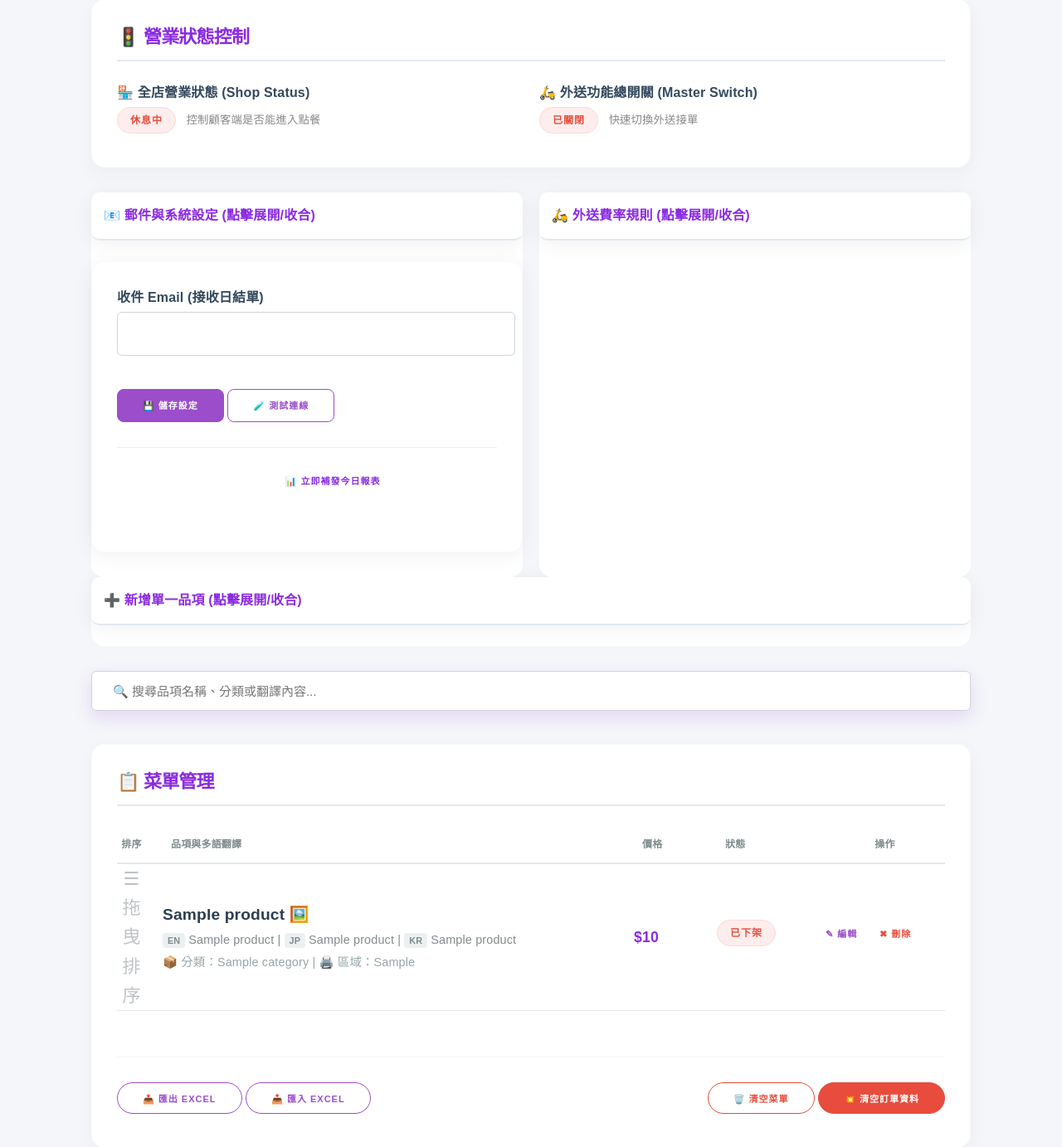
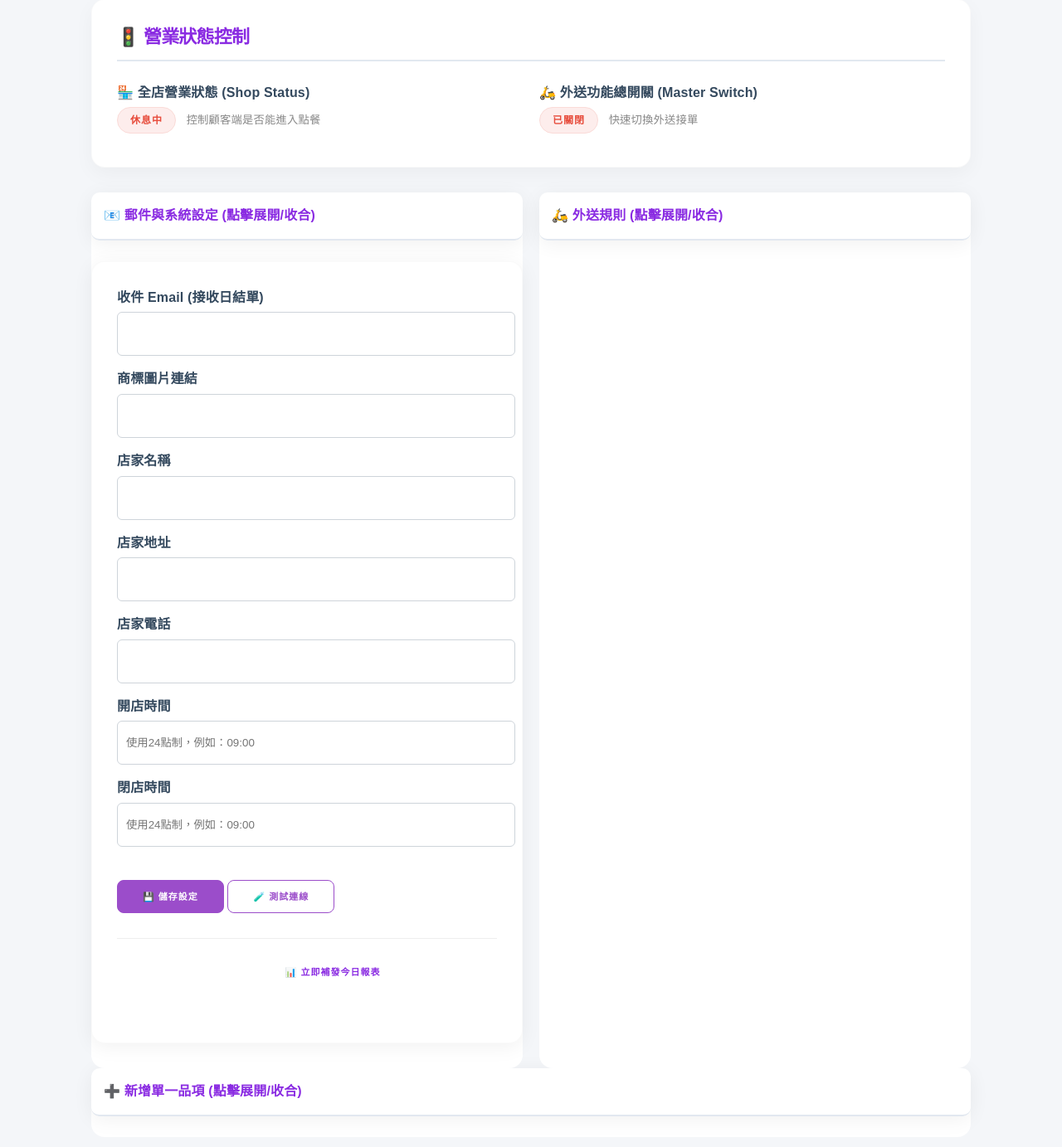
Before and after one commit to try91396-beep/TEST_DADING, a Flask app: page /admin/ in a window 1280 px wide, after a click on "📧 郵件與系統設定 (點擊展開/收合)". Shown: the part 99-1482 px from the top of the page at 83% size. Before the commit the page ends 1442 px from the top, so only its background shows below. Run offline with Flask 3, Linux system fonts and the light colour scheme; the visitor is signed in with stand-in values (Sample User, id 1); a database or web service that is not in the repository returns one stand-in record (values such as "Sample title"); some libraries are stand-ins or nearby versions.

Commit message:
Add files via upload

```diff
--- a/database.py
+++ b/database.py
@@ -91,12 +91,13 @@ def init_db():
             ('delivery_fee_per_km', '10'),              # 超過基礎距離後的每公里加價
 
             # --- 🆕 這裡是你新要求新增的店家相關資訊欄位 ---
-            ('shop_name', '我的美味餐廳'),               # 店家名稱
-            ('shop_address', '台北市信義區OO路XX號'),     # 店家地址
-            ('shop_phone', '02-12345678'),             # 店家電話
-            ('shop_open_time', '10:30'),               # 開店時間 (建議使用 24 點制字串，方便前端解析)
-            ('shop_close_time', '20:30'),              # 閉店時間
-            ('shop_logo_url', 'https://example.com/logo.png') # 商標網址 (Logo URL)
+            ('shop_name', '我的美味餐廳'),                       # 店家名稱
+            ('shop_address', '台北市信義區OO路XX號'),            # 店家地址
+            ('shop_phone', '02-12345678'),                      # 店家電話
+            ('shop_open_time', '10:30'),                        # 開店時間 (建議使用 24 點制字串，方便前端解析)
+            ('shop_close_time', '20:30'),                       # 閉店時間
+            ('shop_logo_url', 'https://example.com/logo.png')   # 商標網址 (Logo URL)
+            ('shop_panda_url', 'https://panda.com')             # 外送平台網址
         ]
 
         for k, v in default_settings:
--- a/routes/admin_routes.py
+++ b/routes/admin_routes.py
@@ -84,7 +84,13 @@ def admin_panel():
                 new_config = {
                     'report_email': request.form.get('report_email'),
                     'resend_api_key': request.form.get('resend_api_key'),
-                    'sender_email': request.form.get('sender_email') or 'onboarding@resend.dev'
+                    'sender_email': request.form.get('sender_email') or 'onboarding@resend.dev', #
+                    'shop_logo_url': request.form.get('shop_logo_url') or '',
+                    'shop_name': request.form.get('shop_name') or '',
+                    'shop_address': request.form.get('shop_address') or '',
+                    'shop_phone': request.form.get('shop_phone') or '',
+                    'shop_open_time': request.form.get('shop_open_time') or '',
+                    'shop_close_time': request.form.get('shop_close_time') or ''
                 }
 
                 for k, v in new_config.items():
@@ -201,6 +207,8 @@ def admin_panel():
         config.setdefault('delivery_fee_base', '0')
         config.setdefault('delivery_max_km', '5')
         config.setdefault('delivery_fee_per_km', '10')
+        config.setdefault('shop_panda_url', '')
+
 
         cur.execute("""
             SELECT id, name, price, category, is_available, print_category, sort_order, image_url,
@@ -233,7 +241,14 @@ def update_delivery_settings():
             'delivery_min_price': request.form.get('delivery_min_price') or '0',
             'delivery_fee_base': request.form.get('delivery_fee_base') or '0',
             'delivery_max_km': request.form.get('delivery_max_km') or '5',
-            'delivery_fee_per_km': request.form.get('delivery_fee_per_km') or '10'
+            'delivery_fee_per_km': request.form.get('delivery_fee_per_km') or '10',
+            'shop_logo_url': request.form.get('shop_logo_url') or '10',
+            'shop_panda_url': request.form.get('shop_panda_url') or '10',
+            'shop_name': request.form.get('shop_name') or '10',
+            'shop_address': request.form.get('shop_address') or '10',
+            'shop_phone': request.form.get('shop_phone') or '10',
+            'shop_open_time': request.form.get('shop_open_time') or '10',
+            'shop_close_time': request.form.get('shop_close_time') or '10'
         }
 
         for key, val in settings_to_update.items():
--- a/templates/admin.html
+++ b/templates/admin.html
@@ -330,6 +330,18 @@
             <form method="POST" action="{{ url_for('admin.admin_panel') }}">
                 <label>收件 Email (接收日結單)</label>
                 <input type="email" name="report_email" value="{{ config.get('report_email','') }}">
+                <label>商標圖片連結</label>
+                <input type="text" name="shop_logo_url" value="{{ config.get('shop_logo_url','') }}">
+                 <label>店家名稱</label>
+                <input type="text" name="shop_name" value="{{ config.get('shop_name','') }}">
+                 <label>店家地址</label>
+                <input type="text" name="shop_address" value="{{ config.get('shop_address','') }}">
+                <label>店家電話</label>
+                <input type="text" name="shop_phone" value="{{ config.get('shop_phone','') }}">
+                 <label>開店時間</label>
+                <input type="text" name="shop_open_time" value="{{ config.get('shop_open_time','') }}" placeholder=使用24點制，例如：09:00>
+                 <label>閉店時間</label>
+                <input type="text" name="shop_close_time" value="{{ config.get('shop_close_time','') }}" placeholder=使用24點制，例如：09:00>
 
                 <div style="margin-top: 25px;">
                     <button type="submit" name="action" value="save_settings">💾 儲存設定</button>
@@ -345,17 +357,17 @@
         <div class="column column-50">
     <details class="card" style="padding: 0; border: none; box-shadow: none; height: 100%;">
         <summary class="section-title" style="cursor: pointer; padding: 15px; background: #fff; border-radius: 10px; box-shadow: 0 4px 24px rgba(0,0,0,0.06); list-style: none; display: flex; align-items: center; gap: 6px;">
-            🛵 外送費率規則 (點擊展開/收合)
+            🛵 外送規則 (點擊展開/收合)
         </summary>
 
         <div class="card" style="margin-top: 10px; box-shadow: 0 4px 24px rgba(0,0,0,0.06); height: auto;">
             <form method="POST" action="{{ url_for('admin.update_delivery_settings') }}">
-                <div style="margin-bottom: 20px; background: #f8f9fa; padding: 15px; border-radius: 8px; border: 1px solid #eee;">
+                <!-- <div style="margin-bottom: 20px; background: #f8f9fa; padding: 15px; border-radius: 8px; border: 1px solid #eee;">
                     <label style="display: flex; align-items: center; cursor: pointer; margin: 0;">
                         <input type="checkbox" name="delivery_enabled" style="margin: 0 10px 0 0;"
                                {{ 'checked' if config.get('enable_delivery') else '' }}>
                         </label>
-                </div>
+                </div> -->
 
                 <div class="row">
                     <div class="column">
@@ -376,6 +388,10 @@
                     <div class="column">
                         <label>每公里加價 ($)</label>
                         <input type="number" name="delivery_fee_per_km" value="{{ config.get('delivery_fee_per_km', 10) }}" min="0">
+                    </div>
+                    <div class="column">
+                        <label>外送平台商店連結</label>
+                        <input type="text" name="shop_panda_url" value="{{ config.get('shop_panda_url', 0) }}" min="0">
                     </div>
                 </div>
 
```
Also changed, not shown: templates/index.html (+8 -1 lines).
